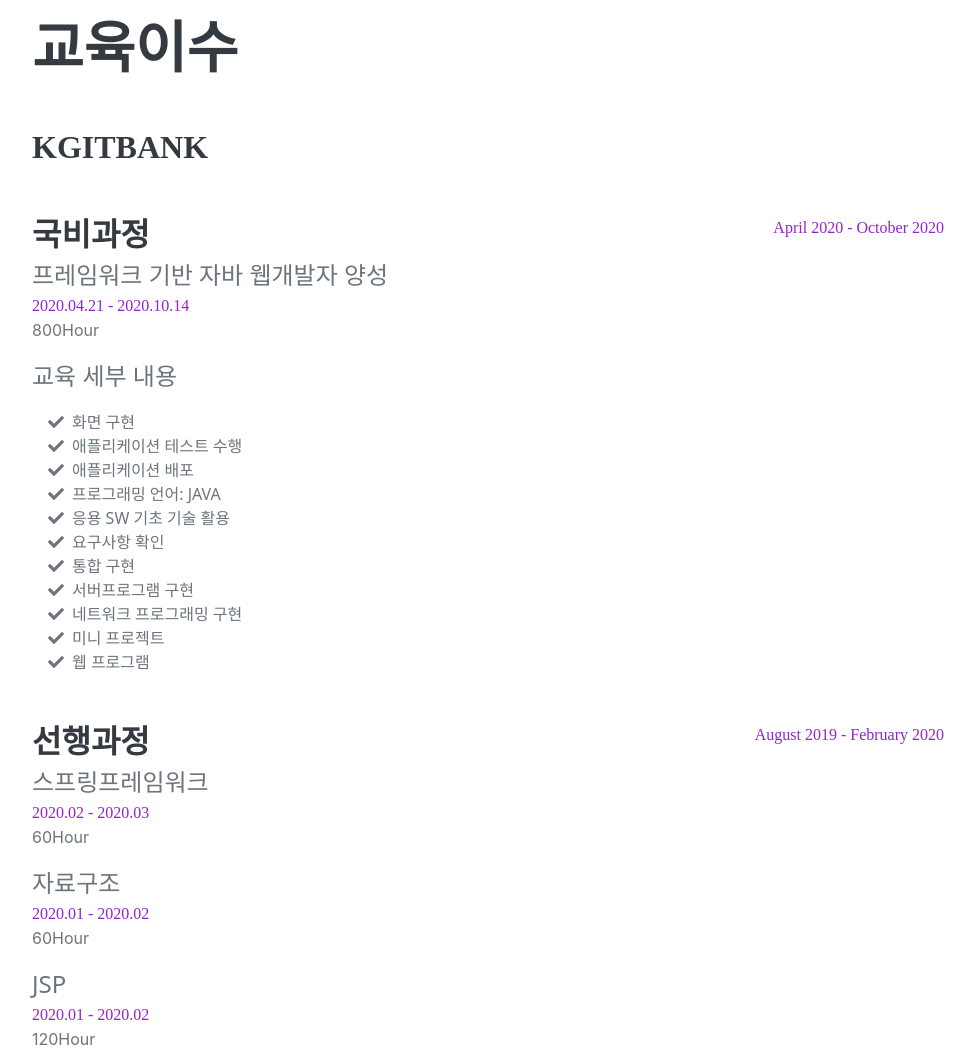
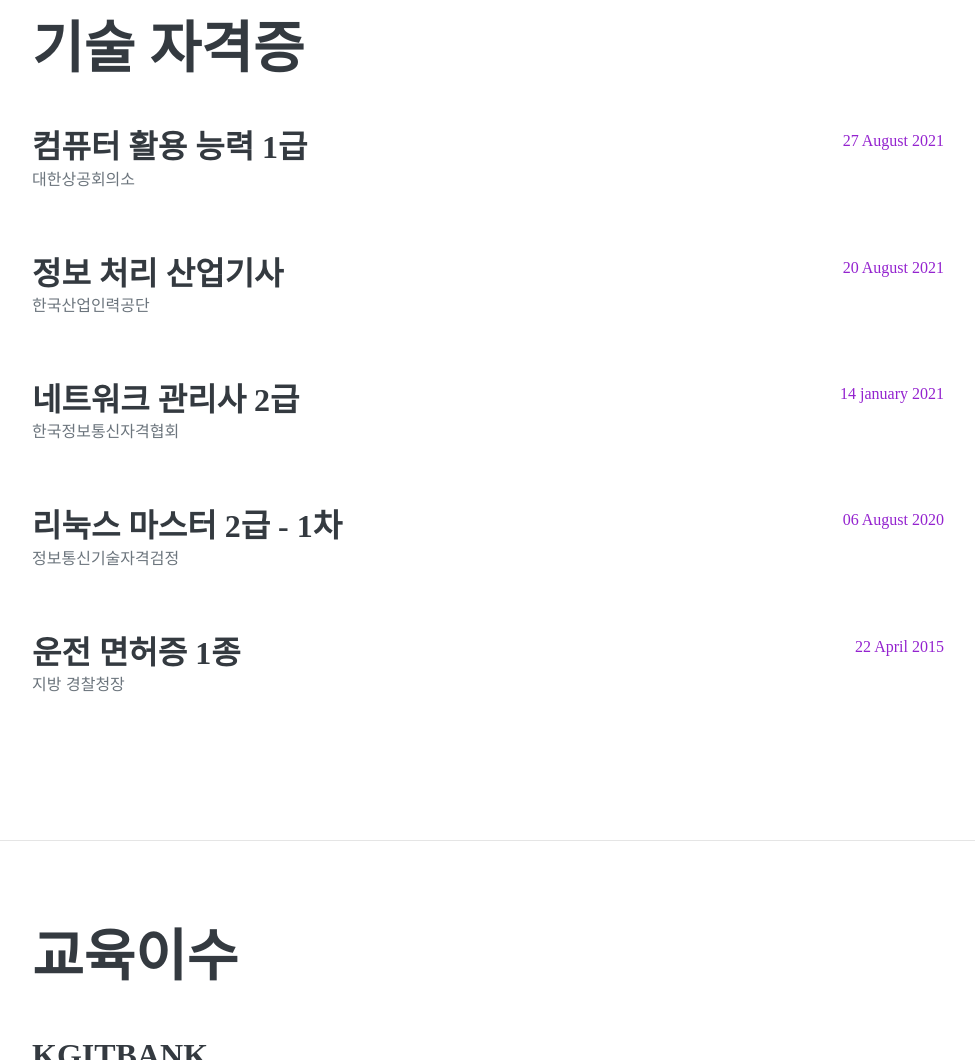
Before and after one commit to YooHyeok/u-it, a plain HTML site: page index.html in a window 1280 px wide. Shown: the part 1740-2800 px from the top of the page, without its empty margins (288-1263 px from the left). Drawn offline with nearby package versions, Linux system fonts and the light colour scheme; a web font is replaced by a local one.

Commit message:
Add files via upload

```diff
--- a/index.html
+++ b/index.html
@@ -64,6 +64,7 @@
                 <ul class="navbar-nav" style="font-family: 'Titillium web'; font-size: 24px; font-weight: semiBold; text-align: left;">
                     <li class="nav-item"><a class="nav-link js-scroll-trigger" href="#about" style="color: #fff600;"> - About</a></li>
                     <li class="nav-item"><a class="nav-link js-scroll-trigger" href="#spec">Spec</a></li>
+                    <li class="nav-item"><a class="nav-link js-scroll-trigger" href="#License">License</a></li>
                     <li class="nav-item"><a class="nav-link js-scroll-trigger" href="#education">Education</a></li>
                     <li class="nav-item"><a class="nav-link js-scroll-trigger" href="#skills">Skills</a></li>
                     <li class="nav-item"><a class="nav-link js-scroll-trigger" href="#experience">Experience</a></li>
@@ -117,7 +118,7 @@
             </section>
             <hr class="m-0" />
 
-            <!-- Education-->
+            <!-- Spec-->
             <section class="resume-section" id="spec">
                 <div class="resume-section-content">
                     <h2 class="mb-5 font-noto" >학력사항</h2>
@@ -125,7 +126,7 @@
                         <div class="flex-grow-1">
                             <h3 class="mb-0 font-titWeb">Academic Credit Bank System</h3>
                             <div class="subheading mb-3 font-noto">컴퓨터 공학과</div>
-                            <p>진행중</p>
+                            <p>진행중(134p)</p>
                         </div>
                         <div class="flex-shrink-0"><span class="text-pupple font-titWeb">August 2020 - </span></div>
                     </div>
@@ -148,7 +149,53 @@
                 </div>
             </section>
             <hr class="m-0" />
-
+            <!-- License-->
+            <section class="resume-section" id="License">
+                <div class="resume-section-content">
+                    <h2 class="mb-5 font-noto" >기술 자격증</h2>
+                    <div class="d-flex flex-column flex-md-row justify-content-between mb-5">
+                        <div class="flex-grow-1">
+                            <h3 class="mb-0 font-titWeb">컴퓨터 활용 능력 1급</h3>
+                        <p>대한상공회의소</p>
+                        </div>
+                        <div class="flex-shrink-0"><span class="text-pupple font-titWeb">27 August 2021 </span>
+                        </div>
+                    </div>
+                    <div class="d-flex flex-column flex-md-row justify-content-between mb-5">
+                        <div class="flex-grow-1">
+                            <h3 class="mb-0 font-titWeb">정보 처리 산업기사</h3>
+                        <p>한국산업인력공단</p>
+                        </div>
+                        <div class="flex-shrink-0"><span class="text-pupple font-titWeb">20 August 2021</span>
+                        </div>
+                    </div>
+                    <div class="d-flex flex-column flex-md-row justify-content-between mb-5">
+                        <div class="flex-grow-1">
+                            <h3 class="mb-0 font-titWeb">네트워크 관리사 2급</h3>
+                        <p>한국정보통신자격협회</p>
+                        </div>
+                        <div class="flex-shrink-0"><span class="text-pupple font-titWeb">14 january 2021</span>
+                        </div>
+                    </div>
+                    <div class="d-flex flex-column flex-md-row justify-content-between mb-5">
+                        <div class="flex-grow-1">
+                            <h3 class="mb-0 font-titWeb">리눅스 마스터 2급 - 1차</h3>
+                        <p>정보통신기술자격검정</p>
+                        </div>
+                        <div class="flex-shrink-0"><span class="text-pupple font-titWeb">06 August 2020</span>
+                        </div>
+                    </div>
+                    <div class="d-flex flex-column flex-md-row justify-content-between mb-5">
+                        <div class="flex-grow-1">
+                            <h3 class="mb-0 font-titWeb">운전 면허증 1종</h3>
+                        <p>지방 경찰청장</p>
+                        </div>
+                        <div class="flex-shrink-0"><span class="text-pupple font-titWeb">22 April 2015</span>
+                        </div>
+                    </div>
+                </div>
+            </section>
+            <hr class="m-0" />
             <!-- Education-->
             <section class="resume-section" id="education">
                 <div class="resume-section-content">
```
